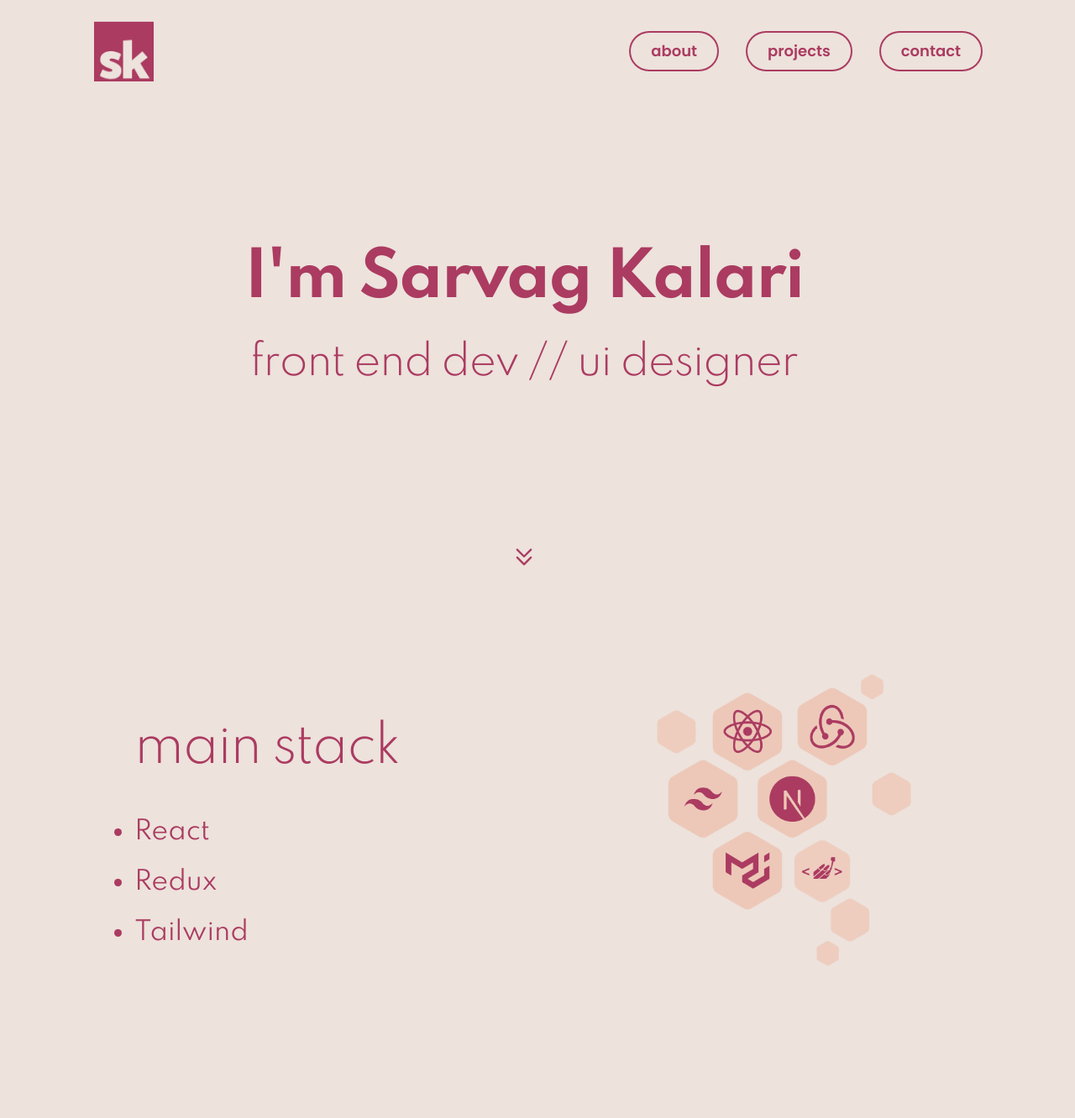
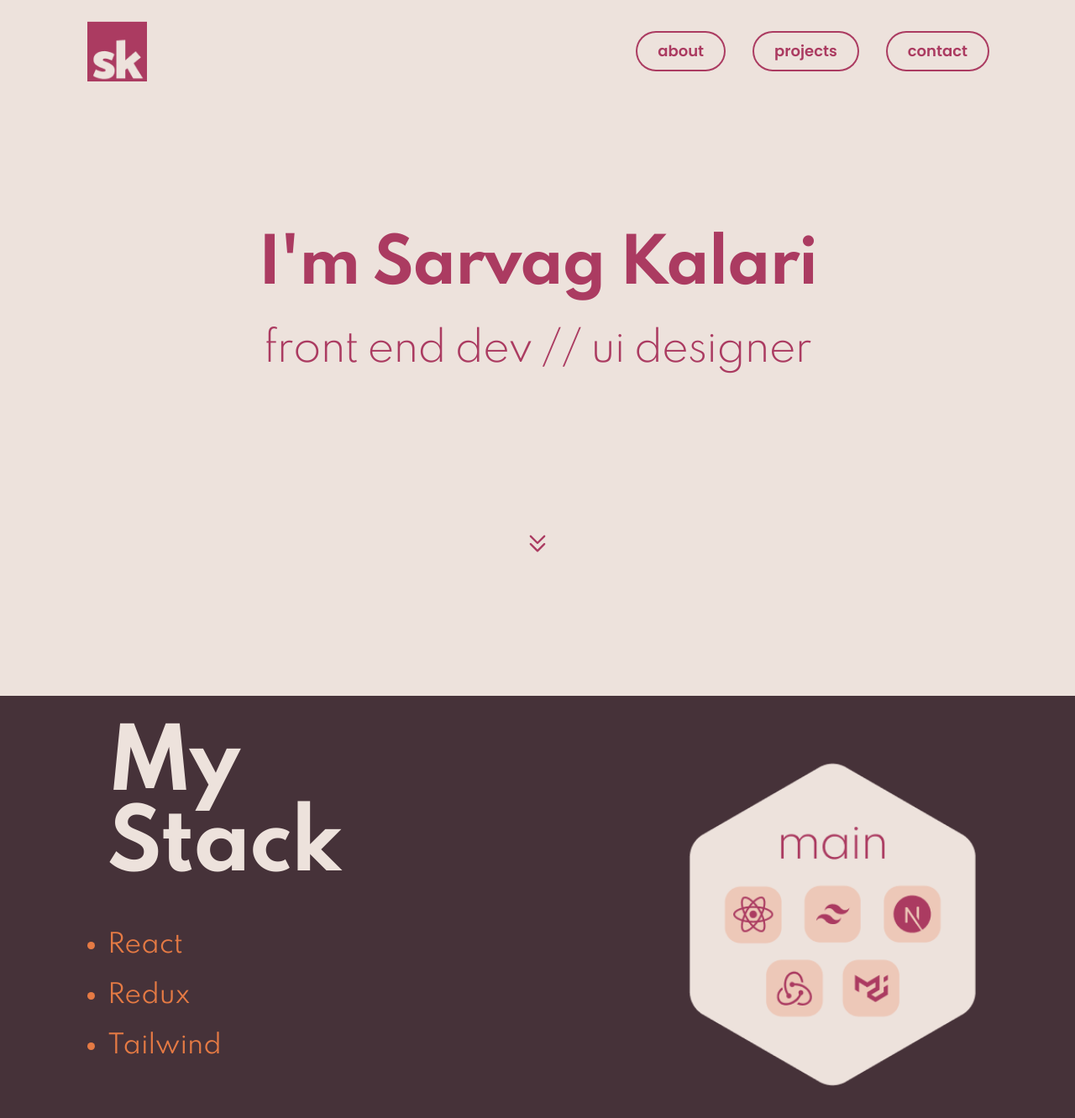
Before and after one commit to starbvuks/portfolio, a Next.js app: page / in a window 1280 px wide. Shown: the top 1332 px of the page at 84% size. Before the commit the page ends 1285 px from the top, so only its background shows below. Built offline with nearby package versions, Linux system fonts and the light colour scheme.

Commit message:
res fixes

```diff
--- a/components/Home.jsx
+++ b/components/Home.jsx
@@ -2,7 +2,7 @@ import React from "react";
 
 const Home = () => {
   return (
-    <div class="flex flex-col text-center items-center py-5 sm:py-20">
+    <div class="flex flex-col text-center items-center p-4 py-40 sm:py-32">
       <div class="flex flex-col ">
         <span class="text-3xl sm:text-4xl md:text-6xl lg:text-7xl leading-snug sm:leading-tight py-3 md:py-10 font-spartan font-bold tracking-tight text-mainRed">
           I'm Sarvag Kalari
--- a/components/Navbar.jsx
+++ b/components/Navbar.jsx
@@ -5,9 +5,9 @@ const Navbar = () => {
   const btns = ["about", "projects", "contact"];
 
   return (
-    <div class="px-4 mt-2 md:mx-20 flex items-center justify-between">
+    <div class="p-4 px-6 mt-2 md:mx-20 flex items-center justify-between">
       <div>
-        <img src="/sk-logo.png" alt="logo" class="pr-3 w-10/12 md:w-11/12" />
+        <img src="/sk-logo.png" alt="logo" class="pr-3 w-8/12 md:w-11/12" />
       </div>
       <div class="flex gap-3 sm:gap-4 md:gap-9 font-poppins text-sm sm:text-md md:text-lg text-mainRed">
         {btns.map((data, index) => (
--- a/components/Stack.jsx
+++ b/components/Stack.jsx
@@ -2,21 +2,21 @@ import React from "react";
 
 const Stack = () => {
   return (
-    <div class="flex flex-col items-center justify-center lg:flex-row lg:justify-between mt-10 pb-32 px-6 lg:px-12">
-      <div class="py-4 mt-12">
-        <span class="font-spartan font-light text-mainRed text-2xl lg:text-6xl lg:tracking-tight lg:py-4">
-          main stack
+    <div class="flex flex-col items-center justify-center lg:flex-row lg:justify-between mt-10 pb-32 bg-backDark">
+      <div class="pt-16 lg:py-4 px-6 lg:px-32">
+        <span class="font-spartan font-bold text-backLight text-4xl lg:text-8xl lg:tracking-tight lg:py-4">
+          My Stack
         </span>
-        <ul class="mt-10 list-outside list-disc font-spartan text-mainRed text-3xl leading-loose hidden lg:block">
+        <ul class="mt-10 list-outside list-disc font-spartan text-mainOrange text-3xl leading-loose hidden lg:block">
           <li>React</li>
           <li>Redux</li>
           <li>Tailwind</li>
         </ul>
       </div>
       <img
-        src="/img/main-stack.png"
+        src="/img/main-hex.png"
         alt="main-stack"
-        class="w-3/4 p-3 lg:w-4/12 lg:p-0"
+        class="w-3/4 p-3 py-16 lg:p-3 lg:w-4/12 lg:mt-16 lg:mx-20"
       />
     </div>
   );
--- a/pages/index.js
+++ b/pages/index.js
@@ -6,9 +6,9 @@ import Socials from "../components/Socials";
 
 export default function Home() {
   return (
-    <div class="h-screen bg-backLight p-4">
+    <div class="h-screen bg-backLight">
       <Navbar />
-      <div class="sm:pl-24 md:pl-20 lg:pl-24 sm:pr-28 md:pr-32 mt-20">
+      <div>
         <Main />
         <Stack />
       </div>
--- a/styles/globals.css
+++ b/styles/globals.css
@@ -14,10 +14,10 @@ body::-webkit-scrollbar {
 }
 
 body::-webkit-scrollbar-track {
-  background: #000000;
+  background: #ede2dc;
 }
 body::-webkit-scrollbar-thumb {
-  background: #ab3b61;
+  background: #463239;
 }
 
 .bounce {
@@ -40,3 +40,7 @@ body::-webkit-scrollbar-thumb {
     transform: translateY(-15px);
   }
 }
+
+/* nav: "#ff8e2b",
+deepblue: "#152238",
+lightblue: "#192945", */
--- a/tailwind.config.js
+++ b/tailwind.config.js
@@ -4,14 +4,16 @@ module.exports = {
   theme: {
     extend: {
       backgroundColor: (theme) => ({
-        nav: "#ff8e2b",
-        deepblue: "#152238",
-        lightblue: "#192945",
         backLight: "#EDE2DC",
+        backDark: "#463239",
         mainRed: "#AB3B61",
+        mainOrange: "#E57A44",
+        mainGreen: "#85A190",
       }),
       textColor: {
         mainRed: "#AB3B61",
+        mainOrange: "#E57A44",
+        backLight: "#EDE2DC",
       },
       stroke: {
         current: "currentColor",
```
Also changed, not shown: public/img/main-hex.png (added), public/img/main-hexsh.png (added).
